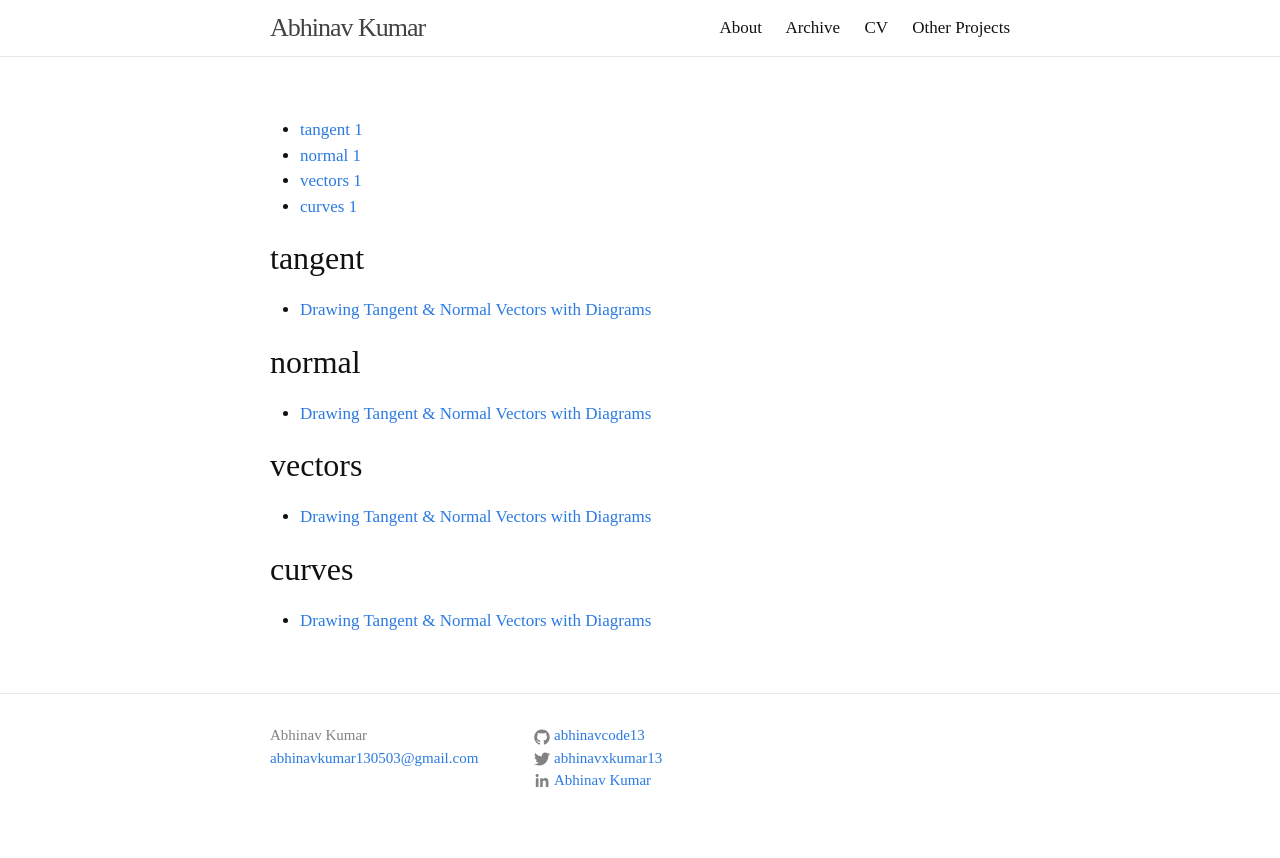
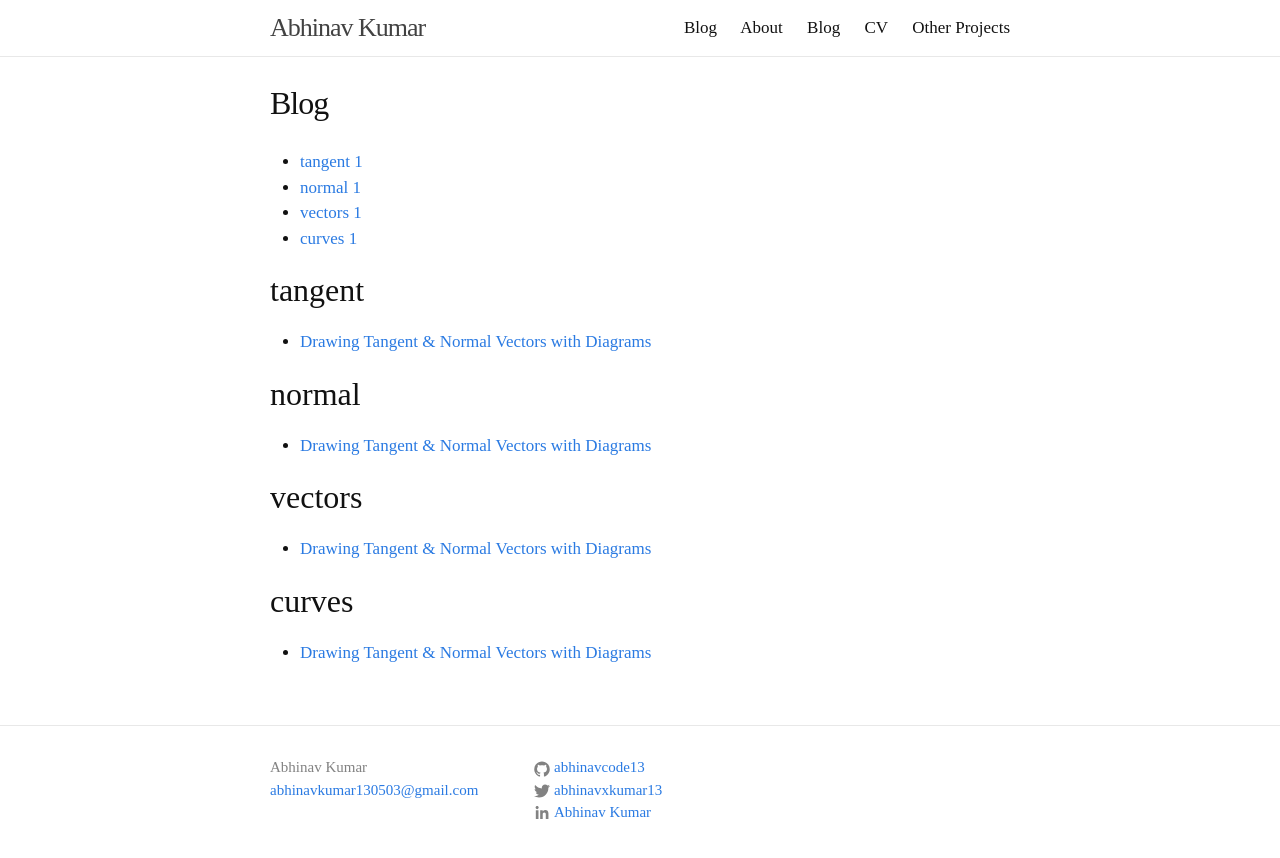
Before and after one commit to Abhinavcode13/abhinavcode13.github.io, a Jekyll site: the page built from tags.html, in a window 1280 px wide. Shown: the top 858 px of the page. Built offline with Jekyll 4.4.1, drawn with Linux system fonts in a browser that asks for light colours; comment, search, counter and statistics services are not loaded.

Commit message:
Update titles in archive and tags pages to reflect 'Blog'

```diff
--- a/archive.html
+++ b/archive.html
@@ -1,7 +1,7 @@
 ---
 layout: page
-title: Archive
-permalink: /archive/
+title: Blog
+permalink: /blog/
 order: 2
 ---
 
--- a/tags.html
+++ b/tags.html
@@ -1,6 +1,7 @@
 ---
 layout: page
 permalink: /tags/
+title: Blog
 ---
 {% include JB/setup %}
 
```
